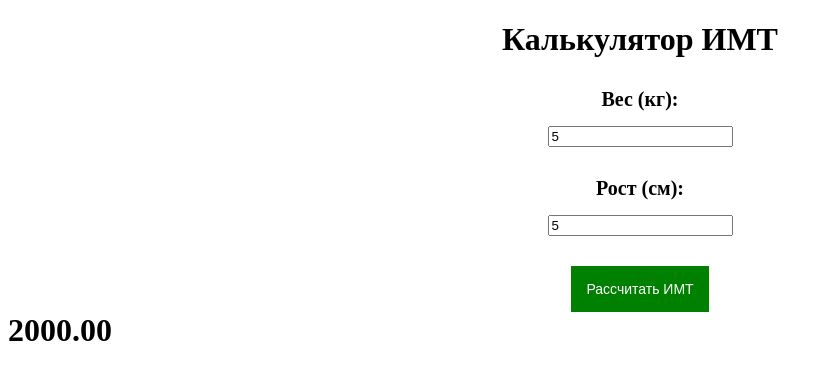
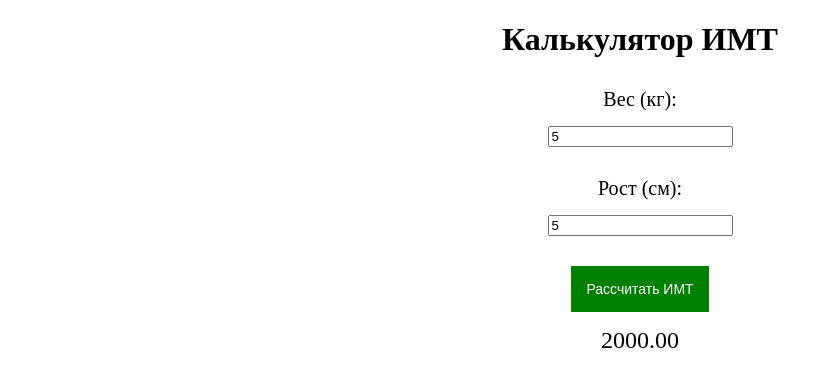
Before and after one commit to milpen/JS-Strings-and-Objects, a plain HTML site: page Task 3 BMI calculator/index.html in a window 1280 px wide. Both pictures are taken after typing "5", "5" into the empty fields and a click on the button "Рассчитать ИМТ". Shown: the whole page, without its empty margins (0-832 px from the left). Drawn offline with Linux system fonts and the light colour scheme.

Commit message:
task 3 centered

```diff
--- a/Task 3 BMI calculator/index.html
+++ b/Task 3 BMI calculator/index.html
@@ -7,7 +7,7 @@
     <link rel="stylesheet" href="./style.css">
 </head>
 <body>
-    <h1 class = "header">Калькулятор ИМТ<h1>
+    <h1 class = "header">Калькулятор ИМТ</h1>
         <form class = "form">
             <div class = "first_line">
             <span class = "weight">Вес (кг):</span>
--- a/Task 3 BMI calculator/index.js
+++ b/Task 3 BMI calculator/index.js
@@ -14,6 +14,7 @@
 result.innerHTML = finalBMI;
 const p = document.createElement('p');
 
+
 if (result.innerHTML < 18.5) {
     p.textContent = "Недостаточный вес";
 } else if(result.innerHTML >= 18.5 && result.innerHTML < 24.9) {
@@ -21,7 +22,8 @@
 } else if(result.innerHTML >=24.9 && result.innerHTML < 29.9) {
     p.textContent = "Избыточный вес";
 }
-result.appendChild(p);
+p.classList.add('text_result');
+result.append(p);
 }
 
 button.addEventListener('click', calculateBMI);
--- a/Task 3 BMI calculator/style.css
+++ b/Task 3 BMI calculator/style.css
@@ -27,3 +27,18 @@
     cursor: pointer;
     font-size: 14px;
 }
+
+#BMI {
+    display: flex;
+    flex-direction: column;
+    align-items: center;
+    font-size: 24px;
+    margin-top: 15px;
+}
+
+.text_result{
+    font-size: 18px;
+    color: green;
+    text-decoration: underline;
+    margin-top: 30px;
+}
```
